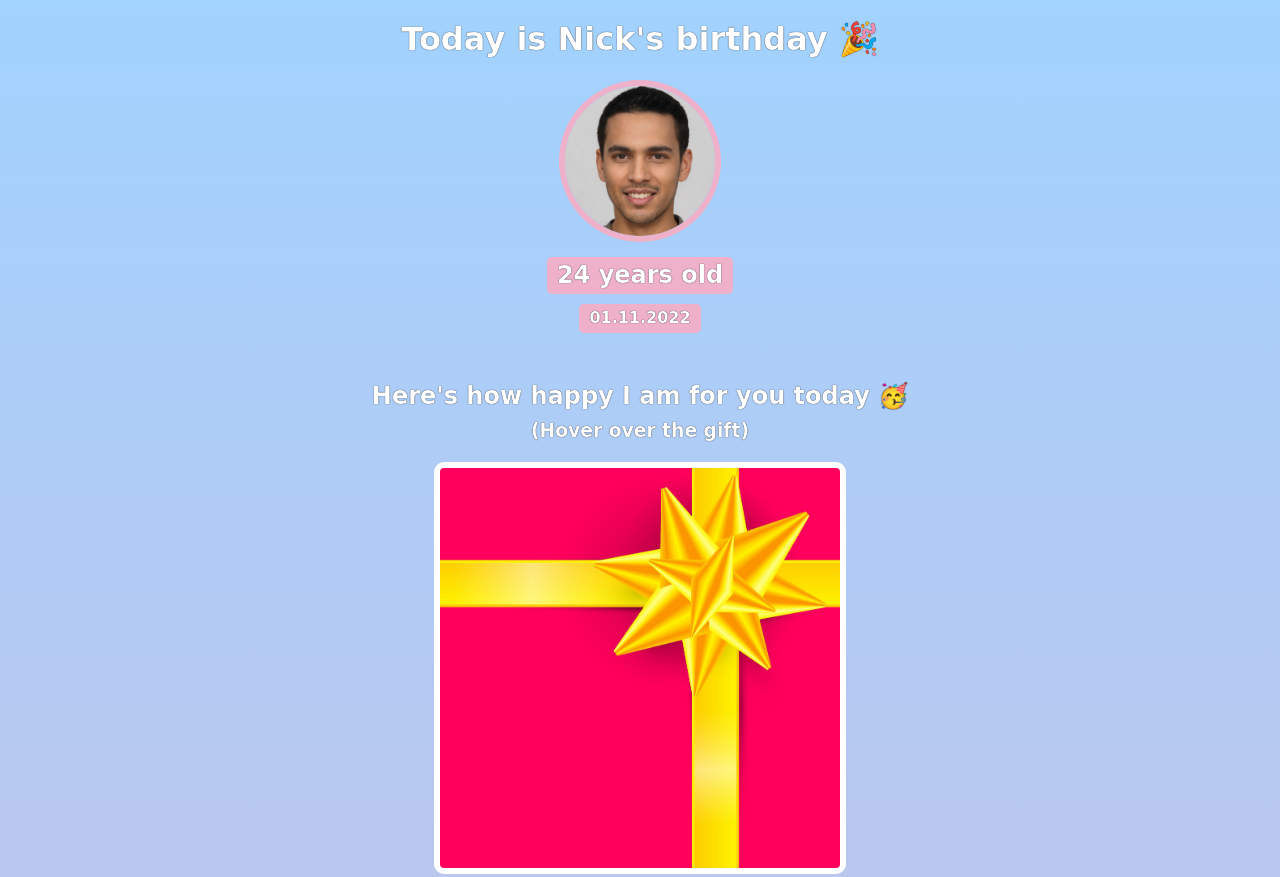
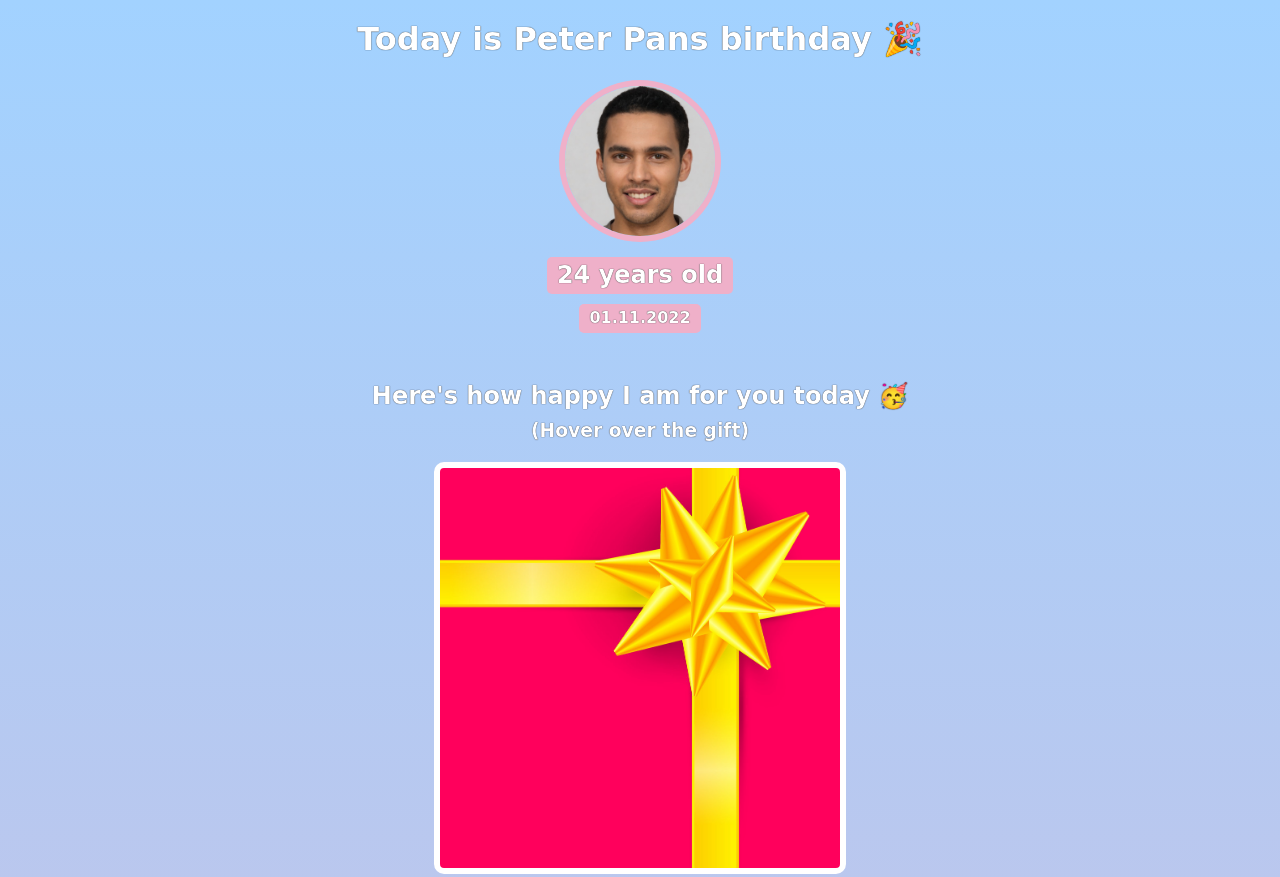
Before and after one commit to chrisrowson/birthday-gift-site, a website built with Vite: page index.html in a window 1280 px wide. Shown: the top 877 px of the page. Built offline with nearby package versions, Linux system fonts and the light colour scheme; a web font is replaced by a local one.

Commit message:
change name to peter pan

```diff
--- a/index.html
+++ b/index.html
@@ -7,7 +7,7 @@
     </head>
     <body>
         <div id="header">
-            <h1>Today is Nick's birthday 🎉</h1>
+            <h1>Today is Peter Pans birthday 🎉</h1>
             <img id="bff-img" src="images/nick.jpg">
             <h2 id="bday-age">24 years old</h2>
             <h4 id="bday-date">01.11.2022</h4>
```
